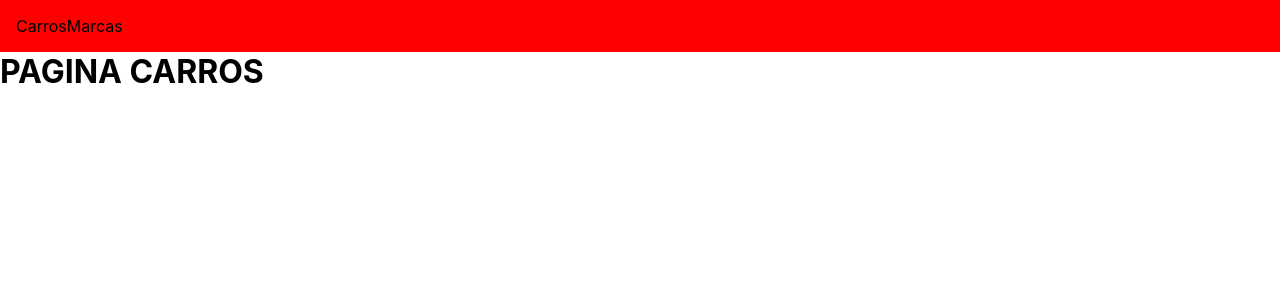
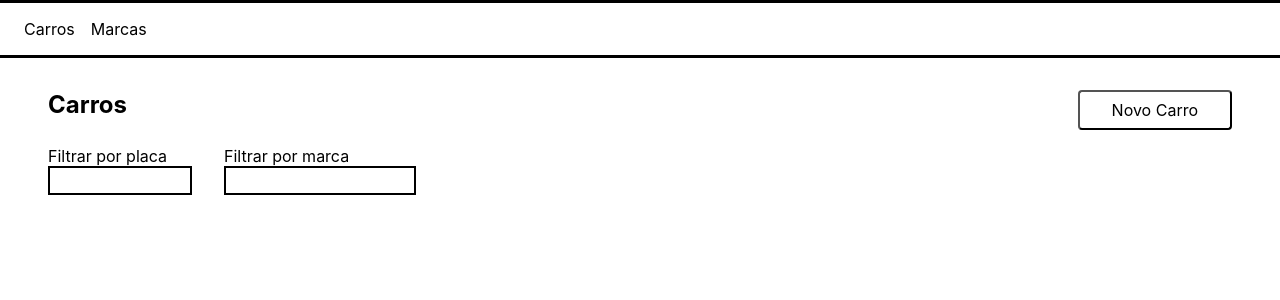
Before and after one commit to fsvboas/car-management, a Next.js app: page /carros in a window 1280 px wide. Shown: the top 300 px of the page. Built offline with nearby package versions, Linux system fonts and the light colour scheme.

Commit message:
Create Header component and start cars page

```diff
--- a/src/components/Header.tsx
+++ b/src/components/Header.tsx
@@ -6,7 +6,7 @@ import styles from "../styles/components/Header.module.css";
 
 export function Header() {
   return (
-    <div className={styles.test}>
+    <div className={styles.links}>
       <Link href="/carros">
         <a>Carros</a>
       </Link>
--- a/src/pages/carros/index.tsx
+++ b/src/pages/carros/index.tsx
@@ -2,7 +2,7 @@ import type { NextPage } from "next";
 import Head from "next/head";
 import Image from "next/image";
 
-import styles from "../styles/pages/Home.module.css";
+import styles from "../../styles/pages/Cars.module.css";
 
 import { Header } from "../../components/Header";
 
@@ -18,7 +18,22 @@ const Cars: NextPage = () => {
 
       <Header />
 
-      <h1>PAGINA CARROS</h1>
+      <div className={styles.pageContainer}>
+        <div className={styles.top}>
+          <h1>Carros</h1>
+          <button>Novo Carro</button>
+        </div>
+        <div className={styles.filters}>
+          <div className={styles.plateInput}>
+            <label htmlFor="plate-filter">Filtrar por placa</label>
+            <input type="text" name="plate-filter" />
+          </div>
+          <div className={styles.brandInput}>
+            <label htmlFor="brand-filter">Filtrar por marca</label>
+            <input type="" name="brand-filter" />
+          </div>
+        </div>
+      </div>
     </div>
   );
 };
--- a/src/styles/components/Header.module.css
+++ b/src/styles/components/Header.module.css
@@ -1,7 +1,16 @@
-.test {
+.links {
   width: 100vw;
 
-  background-color: red;
+  background-color: #fff;
 
   padding: 1rem;
+
+  border-top: 0.2rem solid black;
+  border-bottom: 0.2rem solid black;
 }
+
+.links a {
+  margin: 0 0.5rem;
+
+  font-size: 1rem;
+}
--- /dev/null
+++ b/src/styles/pages/Cars.module.css
@@ -0,0 +1,56 @@
+.pageContainer {
+  padding: 2rem 3rem;
+}
+
+.top {
+  display: flex;
+
+  justify-content: space-between;
+}
+
+.top h1 {
+  font-size: 1.5rem;
+}
+
+.top button {
+  padding: 0.5rem 2rem;
+
+  border-radius: 0.25rem;
+
+  background-color: #fff;
+}
+
+.top button:hover {
+  background-color: var(--green);
+
+  transition: all 0.2s ease;
+}
+
+.filters {
+  padding: 1rem 0;
+
+  display: flex;
+}
+
+.plateInput,
+.brandInput {
+  display: flex;
+  flex-direction: column;
+}
+
+.plateInput input {
+  width: 9rem;
+
+  margin-right: 2rem;
+
+  padding: 0.15rem;
+
+  border: 0.15rem solid black;
+}
+
+.brandInput input {
+  width: 12rem;
+
+  padding: 0.15rem;
+  border: 0.15rem solid black;
+}
```
